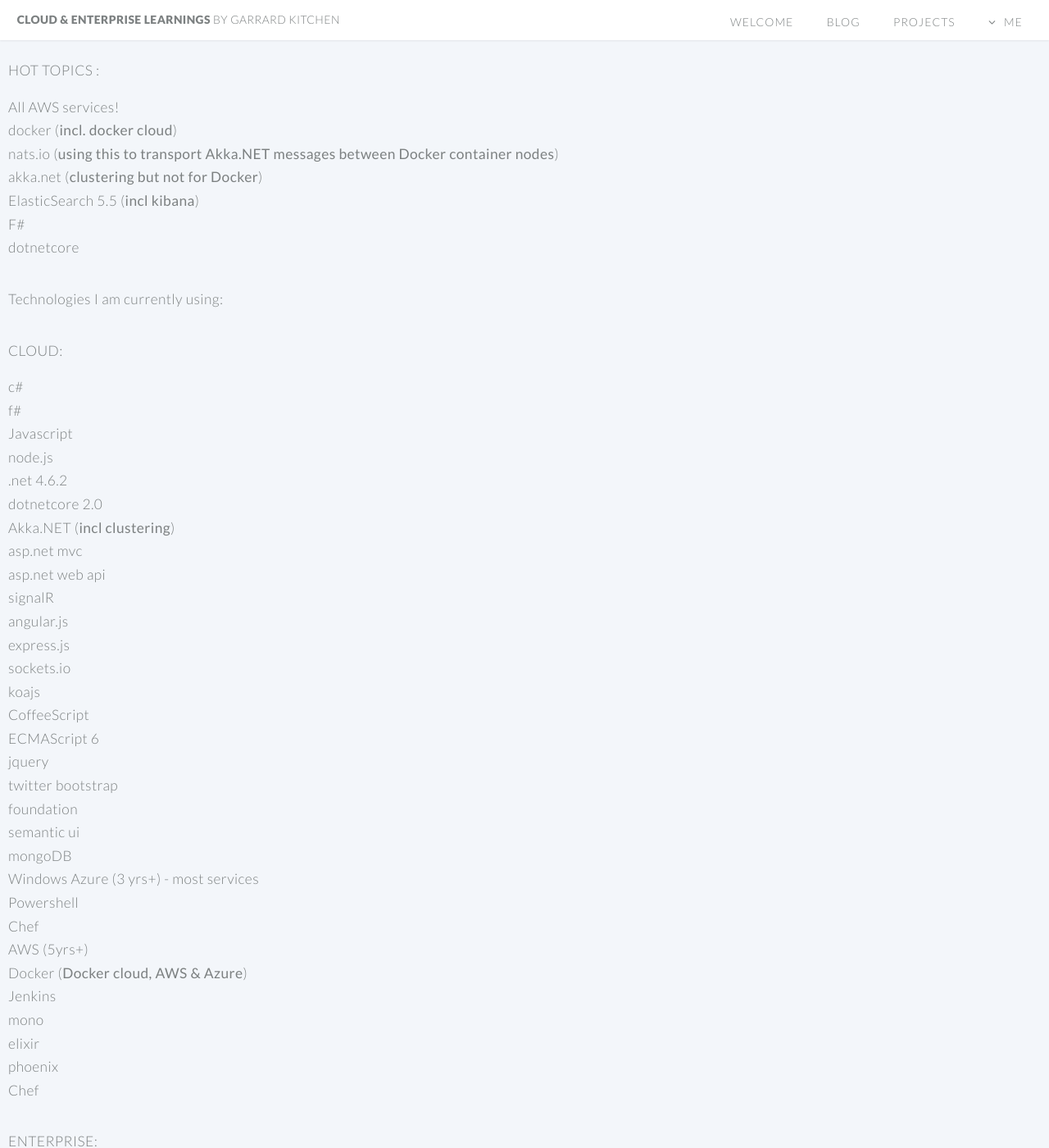
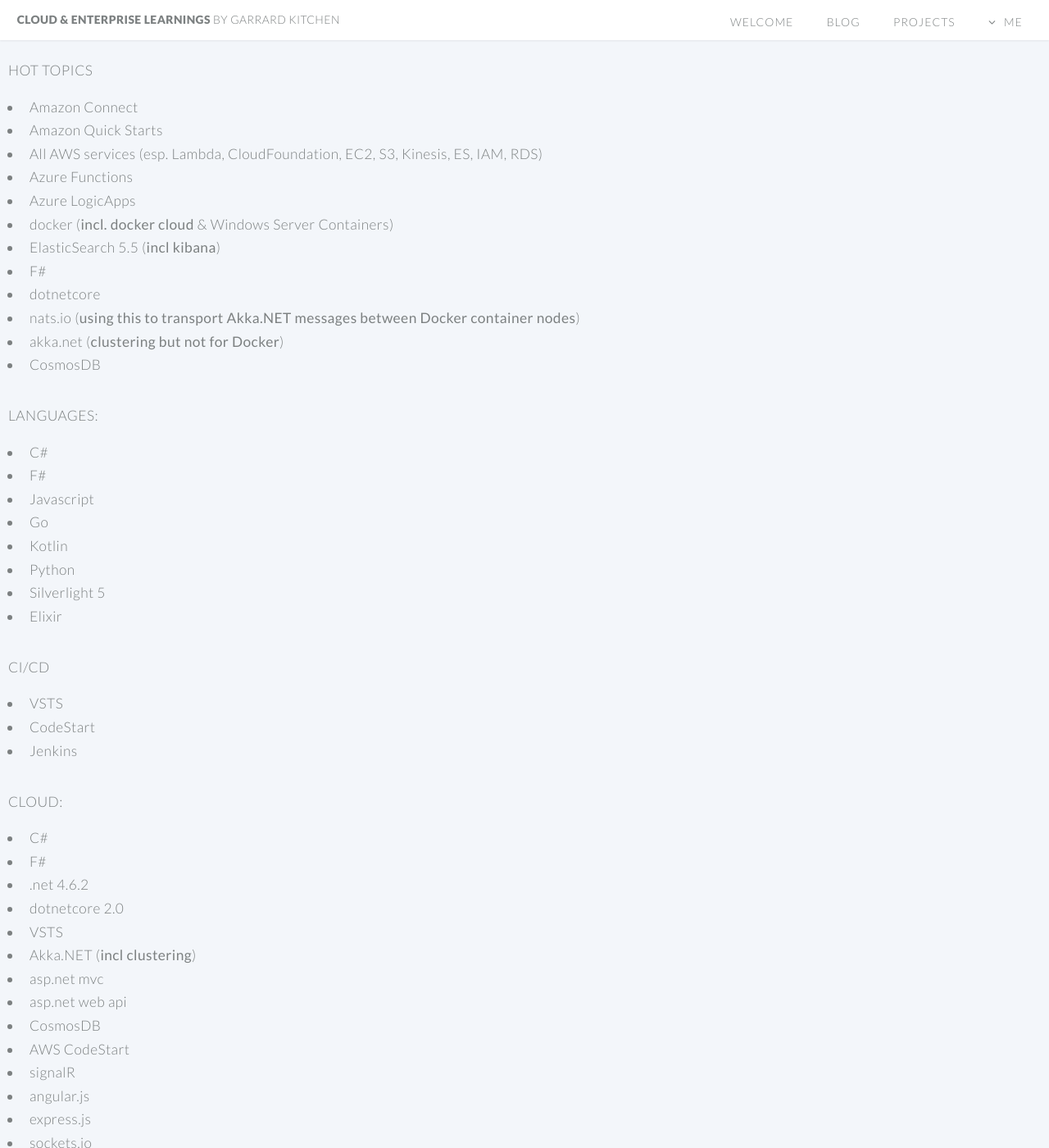
Before and after one commit to garrardkitchen/garrardkitchen-old.github.io, a Jekyll site: the page built from mytech.md, in a window 1280 px wide and 1400 px high. Shown: the whole window at 82% size. Built offline with Jekyll 4.4.1, drawn with Linux system fonts in a browser that asks for light colours; some of the changed text lies outside the part shown.

Commit message:
Improved styling and content of my tech page. Needs better taxonomy

```diff
--- a/mytech.md
+++ b/mytech.md
@@ -3,30 +3,59 @@
 ---
 
 &nbsp;
-#### Hot topics :
 
-* All AWS services!
-* docker (__incl. docker cloud__)
-* nats.io (__using this to transport Akka.NET messages between Docker container nodes__)
-* akka.net (__clustering but not for Docker__)
-* ElasticSearch 5.5 (__incl kibana__)
-* F#
-* dotnetcore
+#### Hot topics
 
+{: .list .default}
 
-Technologies I am currently using:
+- Amazon Connect
+- Amazon Quick Starts
+- All AWS services (esp. Lambda, CloudFoundation, EC2, S3, Kinesis, ES, IAM, RDS)
+- Azure Functions
+- Azure LogicApps
+- docker (__incl. docker cloud__ & Windows Server Containers)
+- ElasticSearch 5.5 (__incl kibana__)
+- F#
+- dotnetcore
+- nats.io (__using this to transport Akka.NET messages between Docker container nodes__)
+- akka.net (__clustering but not for Docker__)
+- CosmosDB
+
+#### Languages:
+
+{: .list .default}
+
+- C#
+- F#
+- Javascript
+- Go
+- Kotlin
+- Python
+- Silverlight 5
+- Elixir
+
+#### CI/CD
+
+{: .list .default}
+
+- VSTS
+- CodeStart
+- Jenkins
 
 #### Cloud:
 
-- c#
-- f#
-- Javascript
-- node.js
+{: .list .default}
+
+- C#
+- F#
 - .net 4.6.2
 - dotnetcore 2.0
+- VSTS
 - Akka.NET (__incl clustering__)
 - asp.net mvc
 - asp.net web api
+- CosmosDB
+- AWS CodeStart
 - signalR
 - angular.js
 - express.js
@@ -42,17 +71,21 @@
 - Windows Azure (3 yrs+) - most services
 - Powershell
 - Chef
-- AWS (5yrs+)
+- AWS (8yrs+)
 - Docker (__Docker cloud, AWS &amp; Azure__)
 - Jenkins
 - mono
 - elixir
 - phoenix
 - Chef
+- Javascript
+- node.js
 
 #### Enterprise:
 
-- c#
+{: .list .default}
+
+- C#
 - Javascript
 - CoffeeScript
 - Silverlight 5
@@ -69,20 +102,31 @@
 - EF
 - TeamCity
 
+
 #### Task runners / scaffolding:
+
+{: .list .default}
 
 - gruntjs
 - yeoman.io
 
 #### Orchestration
 
+{: .list .default}
+
 - CloudFormation
+- Serverless.com
 - ARM
+- docker Swarm
+- Kubernetes
 
 #### Auth:
 
+{: .list .default}
+
 - Azure AD
 - Active Directory
+- Cognito
 - LDAP
 - CAS (FA)
 - FA
@@ -91,6 +135,8 @@
 - JWT
 
 #### Testing libraries:
+
+{: .list .default}
 
 - karma
 - mocha
@@ -104,11 +150,15 @@
 
 #### Mobile:
 
+{: .list .default}
+
 - Android 4.2
 - WP8
 - AppBuilder (__Telerik__)
 
 #### Frameworks:
+
+{: .list .default}
 
 - TDD
 - BDD
@@ -117,6 +167,8 @@
 
 #### Load / stress testing:
 
+{: .list .default}
+
 - jmeter
 - loader.io
 - blazemeter
@@ -124,16 +176,19 @@
 
 #### Telemetry:
 
+{: .list .default}
+
 - Stackify
+- Azure Application Insights
 - NewRelic
-- Azure Application Insights
-
-&nbsp;
 
 #### DB / search:
 
+{: .list .default}
+
 - ElasticSearch 5.5 (__incl Kibana__)
 - Azure SQL
+- CosmosDB
 - DynamoDb
 - CouchBase 4.5
 - SQLServer 2016
@@ -144,20 +199,25 @@
 
 #### Big data:
 
+{: .list .default}
+
 - Redshift
 - GoodData
-- QlikView
+- QlikView
 
 #### IDEs & Tools:
+
+{: .list .default}
 
 - Visual Studio 2010/13/15/17
 - VSCode
 - Rider
+- VSTS
 - Jetbrains (Rider, Resharper, Pycharm, Webstorm, DataGrip)
 - SSMS + SQL Operations Studio
+- Atlassian Cloud (esp. JIRA, BitBucket & Confluence)
 - SmartAssembly
 - TeamCity
-- Atlassian Cloud (incl JIRA)
 - Telerik
 - Sublime3
 - MarkdownPad 2
@@ -170,11 +230,15 @@
 
 #### IRC:
 
+{: .list .default}
+
 - Slack
 - Skype
 - HipChat
 
 #### DVCS:
+
+{: .list .default}
 
 - Git
 - Mercurial
@@ -182,13 +246,26 @@
 
 #### OS:
 
+{: .list .default}
+
 - windows: desktop XP, Vista, 7, 8.1, 10
-- windows server: 2003, 2008 R2, 2012 R2
-- Linux: CentOS 6+, Ubuntu 12+
-- Mac: OS Yosemite
+- windows server: 2003, 2008 R2, 2012 R2, 2016
+- Linux: Amazon, CentOS 6+, Ubuntu 12+
+- Mac
 
 #### Virtualization:
+
+{: .list .default}
 
 - Hyper-V
 - VMWare
 - Virtualbox
+
+#### Security
+
+{: .list .default}
+
+- ExpressVPN
+- MFA (Azure)
+- MFA (AWS)
+- MFA (GitHub & BitBucket)
```
